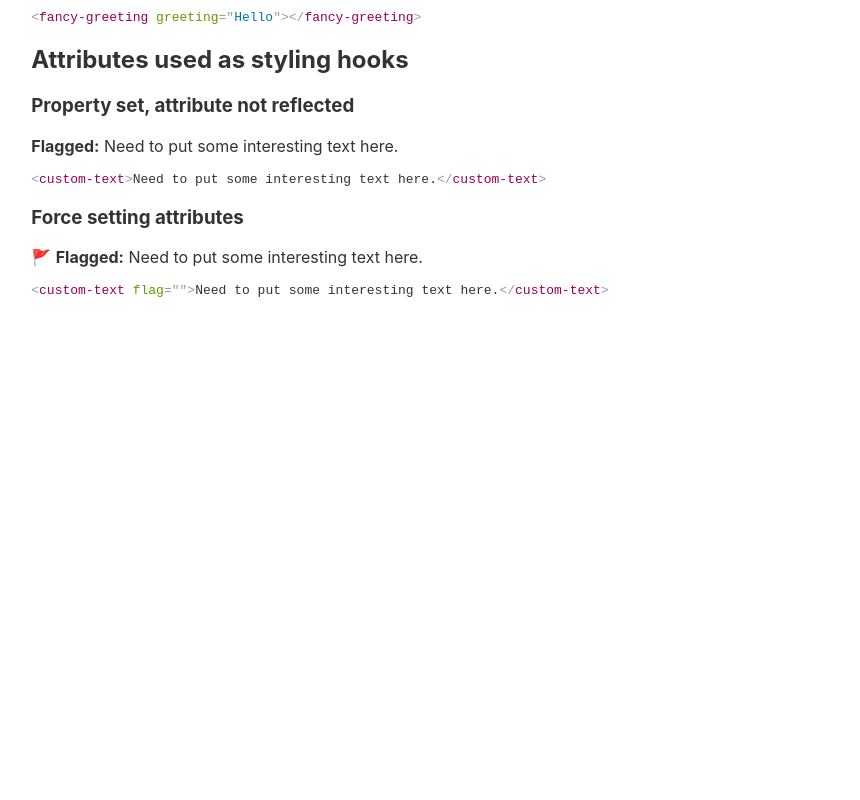
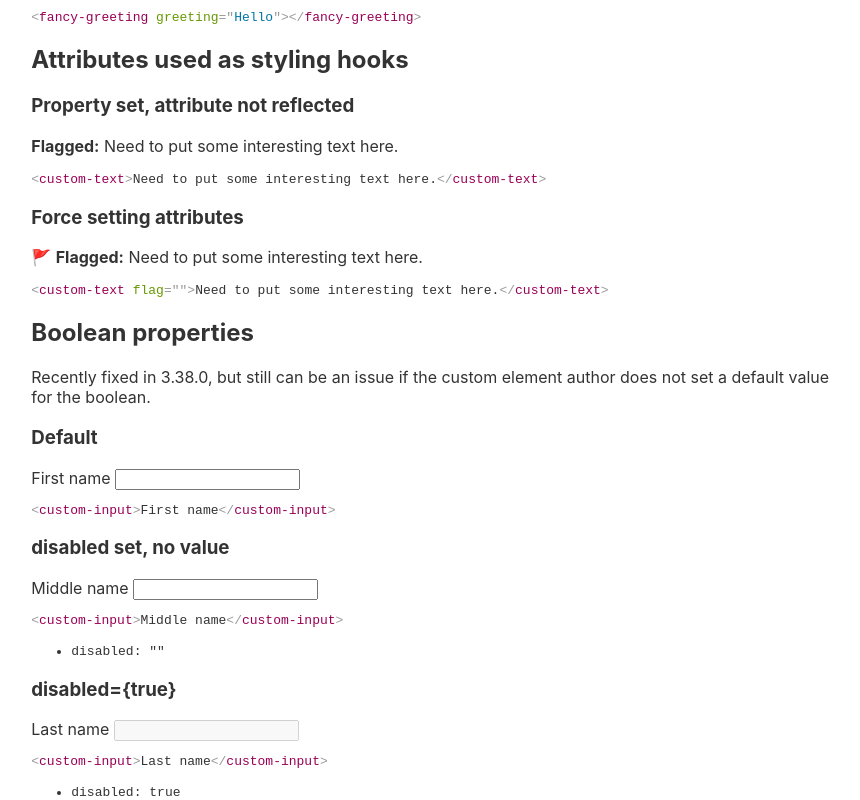
Before and after one commit to geoffrich/svelte-custom-elements, a Svelte app: page / in a window 1280 px wide. Shown: the part 734-1534 px from the top of the page, without its empty margins (205-1065 px from the left). Before the commit the page ends 1032 px from the top, so only its background shows below. Built offline with nearby package versions, Linux system fonts and the light colour scheme.

Commit message:
Add boolean prop demo

```diff
--- a/src/App.svelte
+++ b/src/App.svelte
@@ -1,6 +1,7 @@
 <script>
 	import Lazyload from './Lazyload.svelte';
 	import ReflectProperty from './ReflectProperty.svelte';
+	import BooleanProperty from './BooleanProperty.svelte';
 
 	let names = ['Amy', 'Rory', 'Clara', 'Bill'];
 	let selectedNames = ['Amy', 'Clara'];
@@ -23,6 +24,7 @@
 
 	<Lazyload {greeting} names={selectedNames} />
 	<ReflectProperty />
+	<BooleanProperty />
 </main>
 
 <style>
--- /dev/null
+++ b/src/BooleanProperty.svelte
@@ -0,0 +1,32 @@
+<script>
+	import './custom-elements/custom-input';
+	import DisplayHTML from './DisplayHTML.svelte';
+	import ShowProperties from './ShowProperties.svelte';
+
+	let noValueEl, valueEl;
+	const properties = ['disabled'];
+</script>
+
+<h2>Boolean properties</h2>
+
+<p>
+	Recently fixed in 3.38.0, but still can be an issue if the custom element
+	author does not set a default value for the boolean.
+</p>
+
+<h3>Default</h3>
+<DisplayHTML>
+	<custom-input>First name</custom-input>
+</DisplayHTML>
+
+<h3>disabled set, no value</h3>
+<DisplayHTML>
+	<custom-input disabled bind:this={noValueEl}>Middle name</custom-input>
+</DisplayHTML>
+<ShowProperties element={noValueEl} {properties} />
+
+<h3>disabled={'{true}'}</h3>
+<DisplayHTML>
+	<custom-input disabled={true} bind:this={valueEl}>Last name</custom-input>
+</DisplayHTML>
+<ShowProperties element={valueEl} {properties} />
--- /dev/null
+++ b/src/ShowProperties.svelte
@@ -0,0 +1,18 @@
+<script>
+	export let properties;
+	export let element;
+</script>
+
+{#if element}
+	<ul>
+		{#each properties as prop}
+			<li>{prop}: {JSON.stringify(element[prop])}</li>
+		{/each}
+	</ul>
+{/if}
+
+<style>
+	li {
+		font-family: monospace;
+	}
+</style>
--- /dev/null
+++ b/src/custom-elements/custom-input.js
@@ -0,0 +1,30 @@
+import { html, css, LitElement } from 'lit';
+
+export class CustomInput extends LitElement {
+	static get styles() {}
+
+	static get properties() {
+		return {
+			disabled: {
+				type: Boolean
+			}
+		};
+	}
+
+	constructor() {
+		super();
+		// if you don't provide a default, Svelte won't know it's a boolean
+		// this.disabled = false;
+	}
+
+	render() {
+		console.log(this.disabled);
+		return html`
+			<label
+				><slot></slot> <input ?disabled=${this.disabled} type="text"
+			/></label>
+		`;
+	}
+}
+
+customElements.define('custom-input', CustomInput);
```
